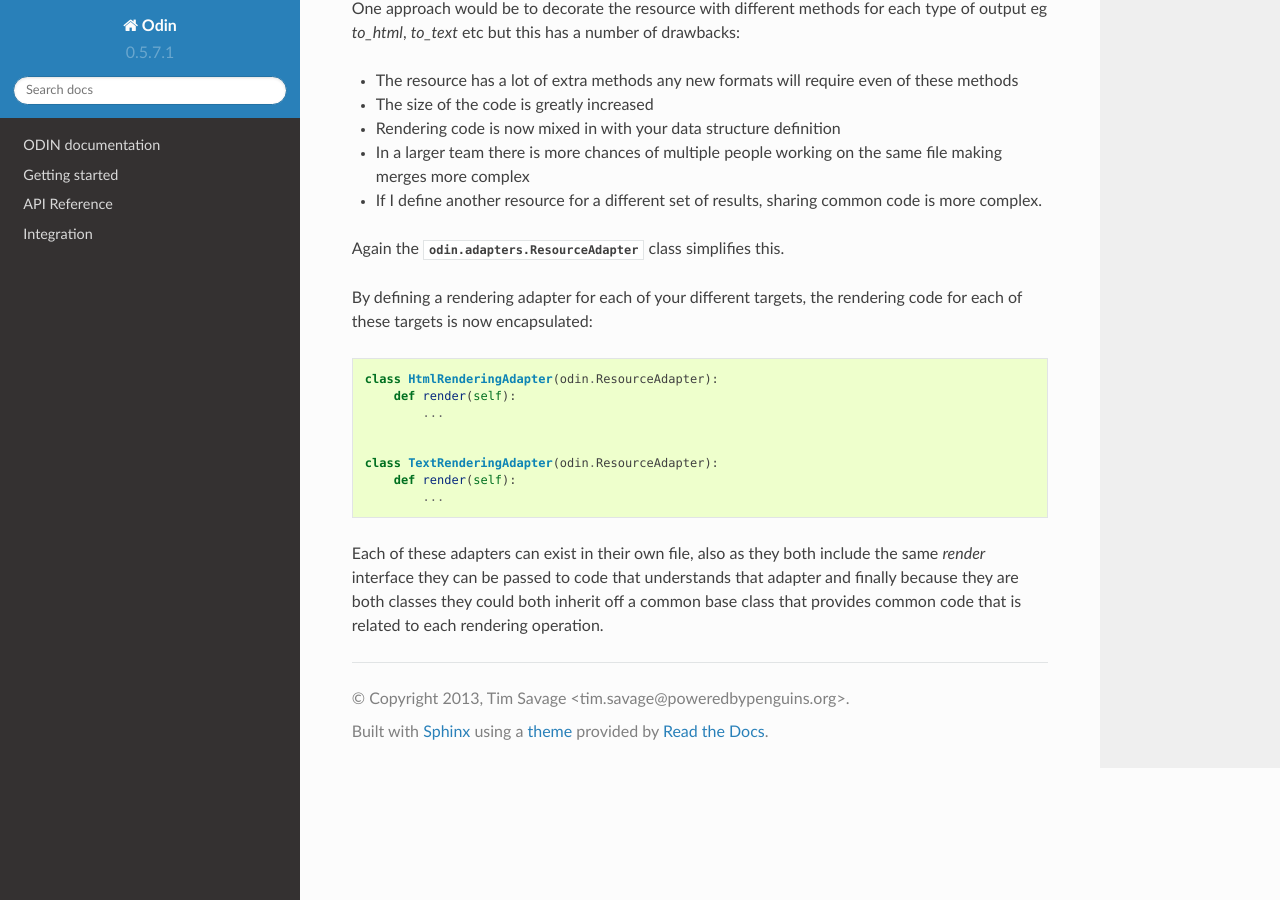
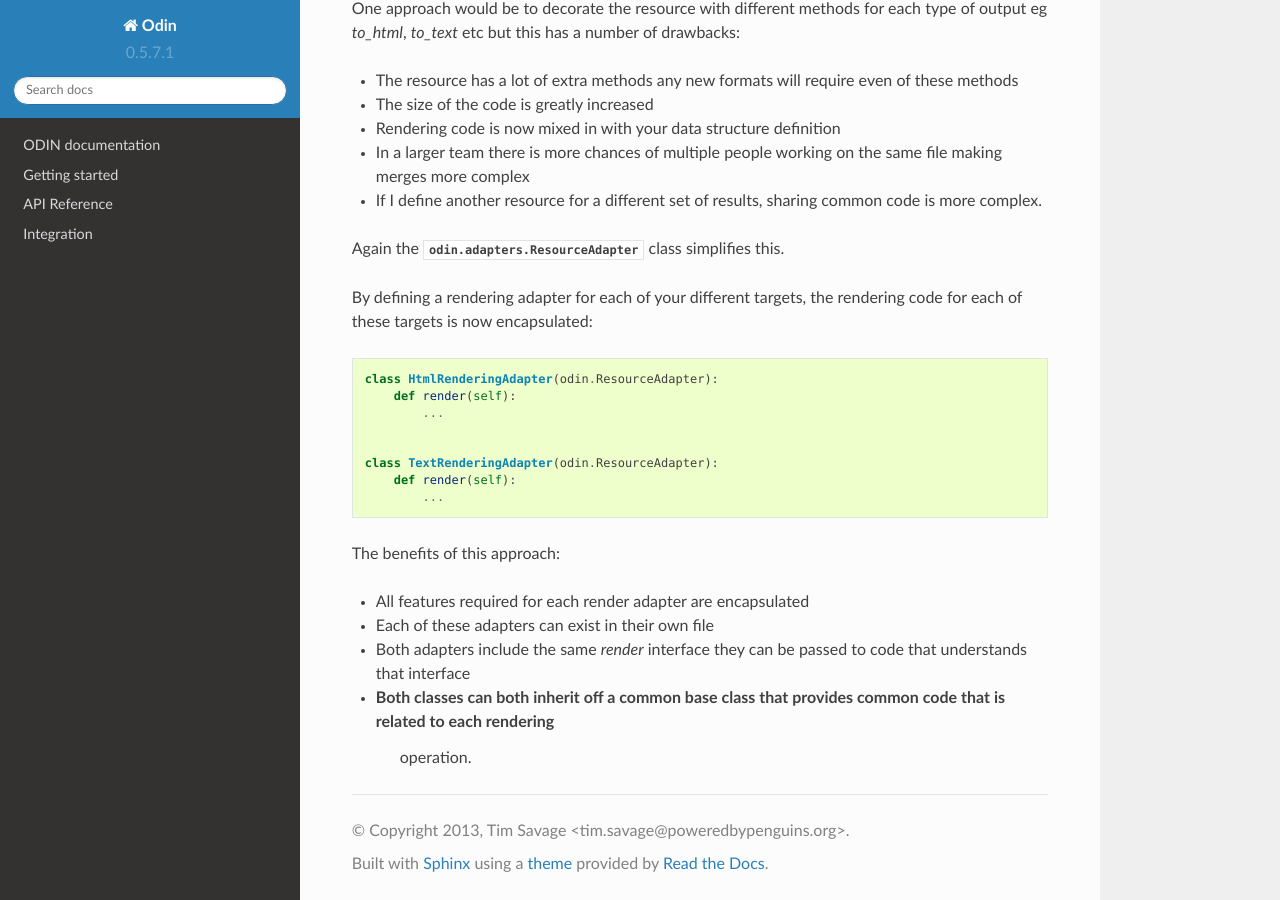
Before and after one commit to python-odin/odin, a Sphinx documentation site: the page built from docs/examples/adapters.rst, in a window 1280 px wide and 900 px high, scrolled down 717 px. Built offline with Sphinx 7.4.7 and the Read the Docs theme 2.0.0, drawn with Linux system fonts in a browser that asks for light colours.

Commit message:
Changed results to be point list

```diff
--- a/docs/examples/adapters.rst
+++ b/docs/examples/adapters.rst
@@ -56,6 +56,10 @@
             ...
 
 
-Each of these adapters can exist in their own file, also as they both include the same *render* interface they can be
-passed to code that understands that adapter and finally because they are both classes they could both inherit off a
-common base class that provides common code that is related to each rendering operation.
+The benefits of this approach:
+
++ All features required for each render adapter are encapsulated
++ Each of these adapters can exist in their own file
++ Both adapters include the same *render* interface they can be passed to code that understands that interface
++ Both classes can both inherit off a common base class that provides common code that is related to each rendering
+    operation.
```
